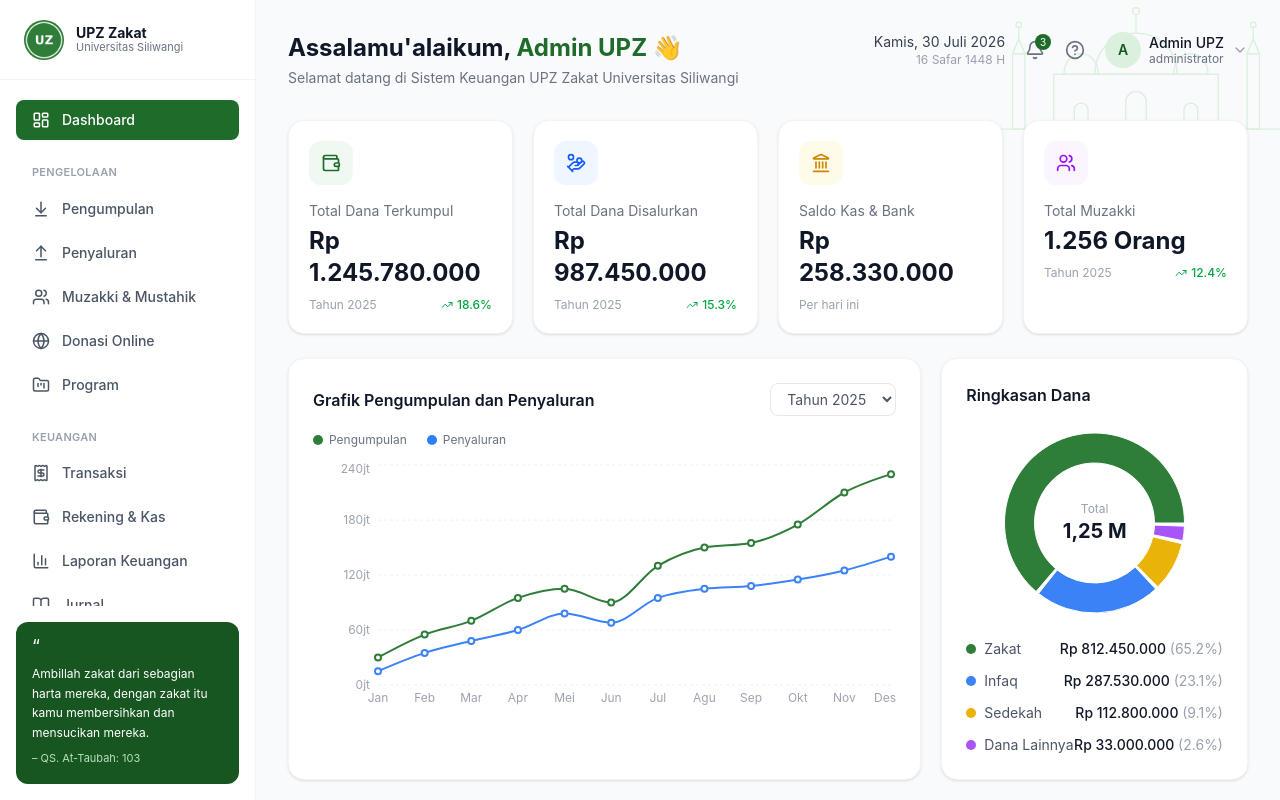
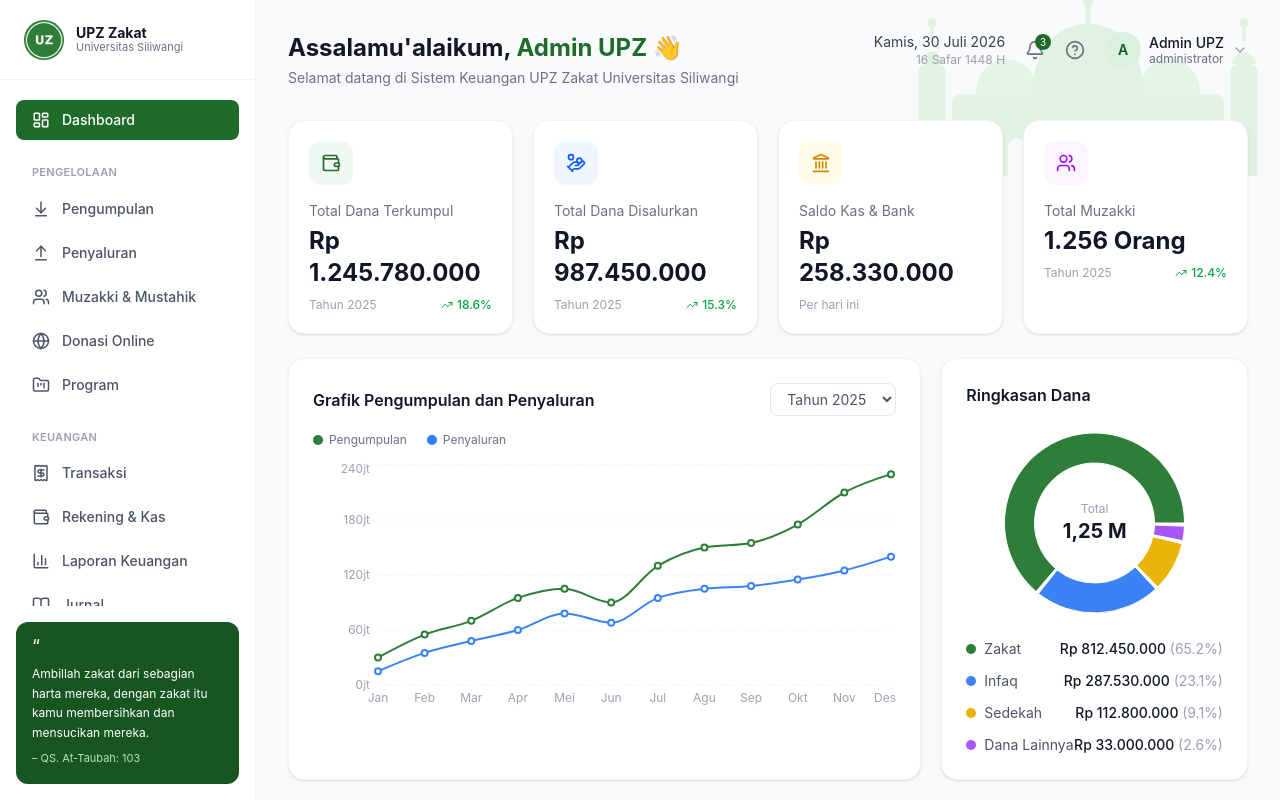
Before and after one commit to fadhilahendani21/upz-zakat-frontend, a React (Vite) app: page /dashboard in a window 1280 px wide. Shown: the top 800 px of the page. Built offline with nearby package versions, Linux system fonts and the light colour scheme.

Commit message:
Redesign ilustrasi masjid biar lebih smooth, tidak kaku

```diff
--- a/src/components/dashboard/MosqueIllustration.jsx
+++ b/src/components/dashboard/MosqueIllustration.jsx
@@ -3,61 +3,45 @@
 export default function MosqueIllustration({ className = "" }) {
   return (
     <svg
-      viewBox="0 0 420 220"
-      fill="none"
+      viewBox="0 0 480 240"
       xmlns="http://www.w3.org/2000/svg"
       className={className}
       aria-hidden="true"
     >
-      {/* garis tanah */}
-      <line x1="0" y1="200" x2="420" y2="200" stroke="currentColor" strokeWidth="2" />
+      <defs>
+        <mask id="mosqueCutouts">
+          <rect x="0" y="0" width="480" height="240" fill="white" />
+          <path d="M225,240 V190 a15 15 0 0 1 30 0 V240 Z" fill="black" />
+          <path d="M140,240 V205 a12 12 0 0 1 24 0 V240 Z" fill="black" />
+          <path d="M316,240 V205 a12 12 0 0 1 24 0 V240 Z" fill="black" />
+        </mask>
+      </defs>
 
-      {/* menara kiri */}
-      <rect x="30" y="90" width="18" height="110" stroke="currentColor" strokeWidth="2" />
-      <path d="M30 90 L39 68 L48 90 Z" stroke="currentColor" strokeWidth="2" strokeLinejoin="round" />
-      <line x1="39" y1="68" x2="39" y2="52" stroke="currentColor" strokeWidth="2" />
-      <circle cx="39" cy="48" r="4" stroke="currentColor" strokeWidth="2" />
+      <g fill="currentColor" mask="url(#mosqueCutouts)">
+        {/* badan bangunan utama, siluet solid */}
+        <path d="M70,240 L70,150 Q70,138 82,138 L398,138 Q410,138 410,150 L410,240 Z" />
 
-      {/* menara kanan */}
-      <rect x="372" y="90" width="18" height="110" stroke="currentColor" strokeWidth="2" />
-      <path d="M372 90 L381 68 L390 90 Z" stroke="currentColor" strokeWidth="2" strokeLinejoin="round" />
-      <line x1="381" y1="68" x2="381" y2="52" stroke="currentColor" strokeWidth="2" />
-      <circle cx="381" cy="48" r="4" stroke="currentColor" strokeWidth="2" />
+        {/* menara kiri */}
+        <path d="M28,240 L28,110 Q28,100 38,100 L52,100 Q62,100 62,110 L62,240 Z" />
+        <path d="M28,100 Q45,68 62,100 Z" />
+        <rect x="43" y="52" width="4" height="20" rx="2" />
+        <circle cx="45" cy="48" r="6" />
 
-      {/* badan bangunan utama */}
-      <rect x="90" y="120" width="240" height="80" stroke="currentColor" strokeWidth="2" />
+        {/* menara kanan */}
+        <path d="M418,240 L418,110 Q418,100 428,100 L442,100 Q452,100 452,110 L452,240 Z" />
+        <path d="M418,100 Q435,68 452,100 Z" />
+        <rect x="433" y="52" width="4" height="20" rx="2" />
+        <circle cx="435" cy="48" r="6" />
 
-      {/* pintu tengah lengkung */}
-      <path
-        d="M195 200 V160 a15 15 0 0 1 30 0 V200"
-        stroke="currentColor"
-        strokeWidth="2"
-      />
+        {/* kubah utama, bentuk organik melengkung */}
+        <path d="M170,138 C170,90 195,50 240,50 C285,50 310,90 310,138 Z" />
+        <rect x="237" y="24" width="6" height="26" rx="3" />
+        <circle cx="240" cy="18" r="8" />
 
-      {/* jendela lengkung kiri & kanan */}
-      <path d="M120 200 V172 a10 10 0 0 1 20 0 V200" stroke="currentColor" strokeWidth="2" />
-      <path d="M280 200 V172 a10 10 0 0 1 20 0 V200" stroke="currentColor" strokeWidth="2" />
-
-      {/* kubah utama */}
-      <path
-        d="M150 120 C150 85 175 60 210 60 C245 60 270 85 270 120 Z"
-        stroke="currentColor"
-        strokeWidth="2"
-      />
-      <line x1="210" y1="60" x2="210" y2="34" stroke="currentColor" strokeWidth="2" />
-      <circle cx="210" cy="28" r="5" stroke="currentColor" strokeWidth="2" />
-
-      {/* kubah kecil kiri & kanan */}
-      <path
-        d="M105 120 C105 102 116 90 130 90 C144 90 155 102 155 120 Z"
-        stroke="currentColor"
-        strokeWidth="2"
-      />
-      <path
-        d="M265 120 C265 102 276 90 290 90 C304 90 315 102 315 120 Z"
-        stroke="currentColor"
-        strokeWidth="2"
-      />
+        {/* kubah kecil kiri & kanan, menyatu ke badan bangunan */}
+        <path d="M100,138 C100,112 116,94 138,94 C160,94 176,112 176,138 Z" opacity="0.85" />
+        <path d="M304,138 C304,112 320,94 342,94 C364,94 380,112 380,138 Z" opacity="0.85" />
+      </g>
     </svg>
   );
 }
--- a/src/layouts/DashboardLayout.jsx
+++ b/src/layouts/DashboardLayout.jsx
@@ -8,7 +8,7 @@ export default function DashboardLayout() {
     <div className="flex bg-gray-50 min-h-screen">
       <Sidebar />
       <div className="flex-1 p-8 relative overflow-hidden">
-        <MosqueIllustration className="pointer-events-none absolute -top-2 right-0 w-72 text-brand-100 -z-0" />
+        <MosqueIllustration className="pointer-events-none absolute -top-4 right-0 w-80 lg:w-96 text-brand-100/80 -z-0" />
         <div className="relative z-10">
           <Topbar
             subtitle="Selamat datang di Sistem Keuangan UPZ Zakat Universitas Siliwangi"
```
